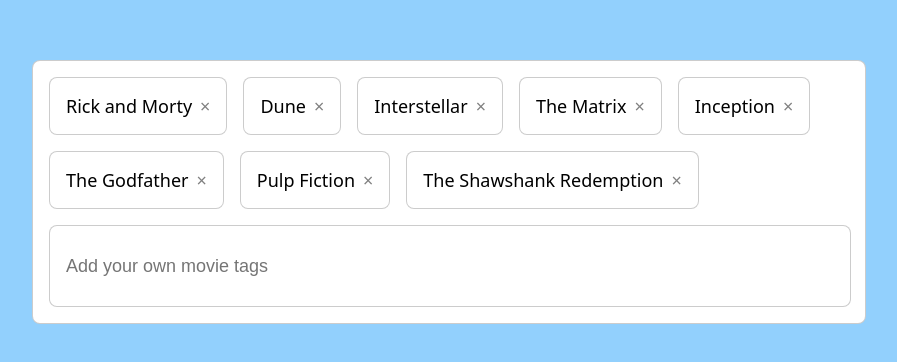
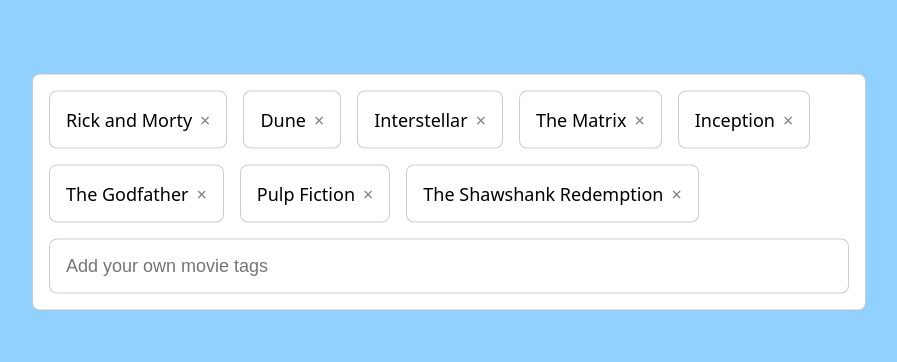
Before and after one commit to KikotVit/f-tag-input, a website built with Vite: page index.html in a window 1280 px wide. Shown: the part 208-570 px from the top of the page, without its empty margins (191-1088 px from the left). Built offline with nearby package versions, Linux system fonts and the light colour scheme.

Commit message:
refactor: change width of __input to flex

```diff
--- a/src/styles/_f-tag-input.scss
+++ b/src/styles/_f-tag-input.scss
@@ -13,6 +13,8 @@
 .f-tag-input {
     user-select: none;
     position: absolute;
+    display: flex;
+    flex-direction: column;
     top: 50%;
     left: 50%;
     width: $f-tag-input-width;
@@ -67,8 +69,8 @@
 
     &__input {
         outline: none;
+        flex: 1;
         font-size: $f-tag-input-font-size;
-        width: calc(100% - $f-tag-input-padding * 2);
         height: 48px;
         padding: $f-tag-input-padding;
         background: $f-tag-input-bg;
```
